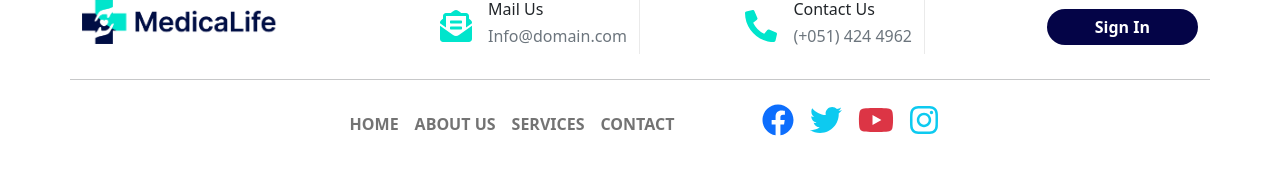
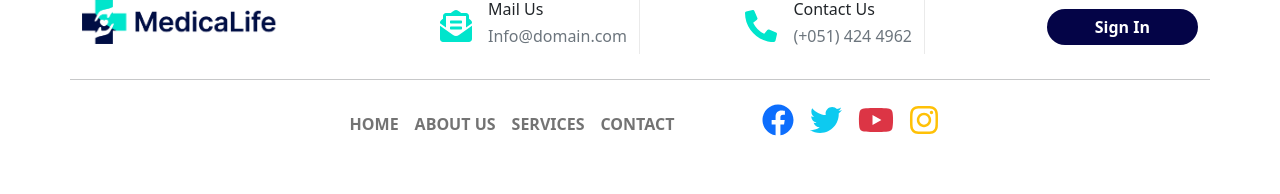
Before and after one commit to rubelsarker0/medical-life, a React (Create React App) app: page / in a window 1280 px wide. Shown: the top 194 px of the page. Built offline with nearby package versions, Linux system fonts and the light colour scheme.

Commit message:
added-google-font

```diff
--- a/src/components/Shared/Header/HeaderNav/HeaderNav.js
+++ b/src/components/Shared/Header/HeaderNav/HeaderNav.js
@@ -14,7 +14,6 @@
 			<Navbar expand="lg">
 				<Container>
 					<Navbar.Toggle aria-controls="basic-navbar-nav" className="ms-auto" />
-
 					<Navbar.Collapse id="basic-navbar-nav">
 						<Nav className="me-auto fw-bold mx-auto">
 							<Nav.Link href="#home">HOME</Nav.Link>
@@ -42,7 +41,7 @@
 								</a>
 								<a href="">
 									<FontAwesomeIcon
-										className="fa-2x  text-info"
+										className="fa-2x  text-warning"
 										icon={faInstagram}
 									/>
 								</a>
--- a/src/index.css
+++ b/src/index.css
@@ -1,13 +1,18 @@
+/* Google font  */
+@import url('https://fonts.googleapis.com/css2?family=Spectral&display=swap');
+
 body {
-  margin: 0;
-  font-family: -apple-system, BlinkMacSystemFont, 'Segoe UI', 'Roboto', 'Oxygen',
+	margin: 0;
+	font-family: 'Spectral', serif;
+
+	/* font-family: -apple-system, BlinkMacSystemFont, 'Segoe UI', 'Roboto', 'Oxygen',
     'Ubuntu', 'Cantarell', 'Fira Sans', 'Droid Sans', 'Helvetica Neue',
     sans-serif;
   -webkit-font-smoothing: antialiased;
-  -moz-osx-font-smoothing: grayscale;
+  -moz-osx-font-smoothing: grayscale; */
 }
 
 code {
-  font-family: source-code-pro, Menlo, Monaco, Consolas, 'Courier New',
-    monospace;
+	font-family: source-code-pro, Menlo, Monaco, Consolas, 'Courier New',
+		monospace;
 }
```
